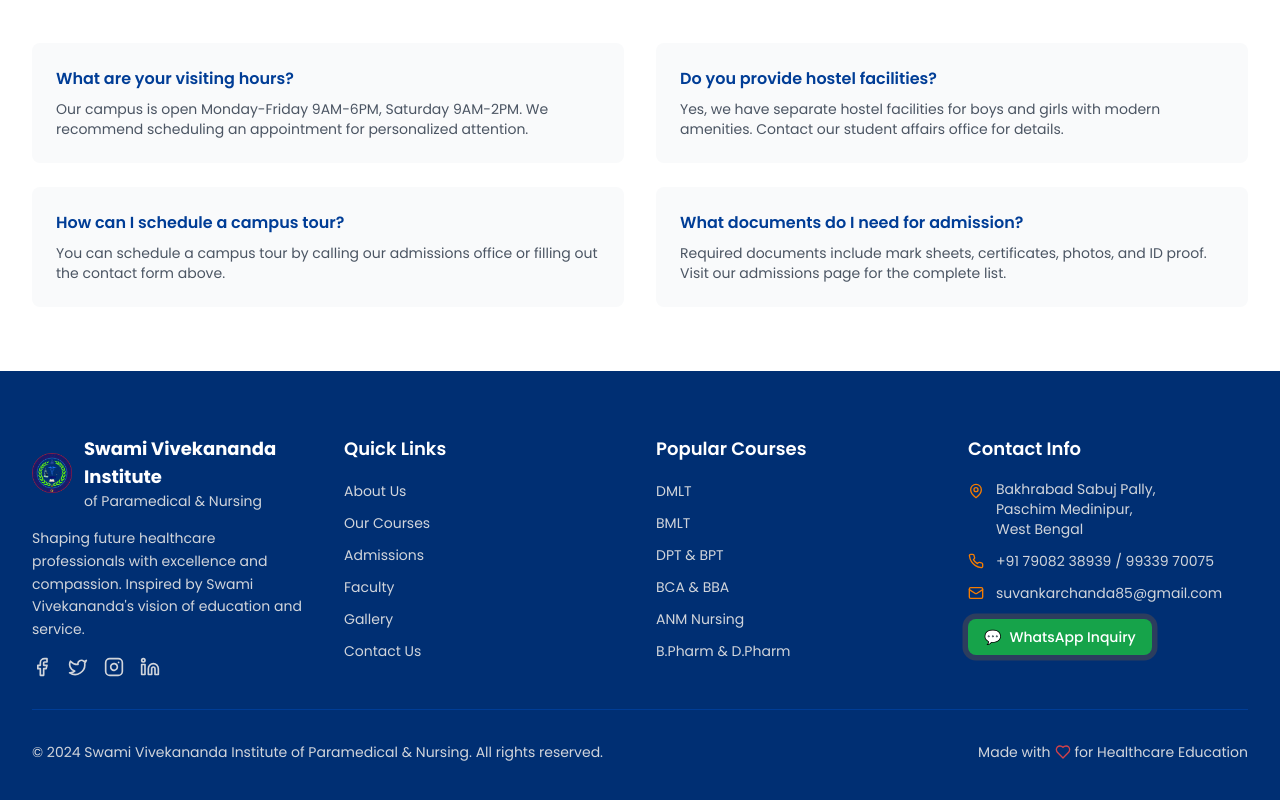
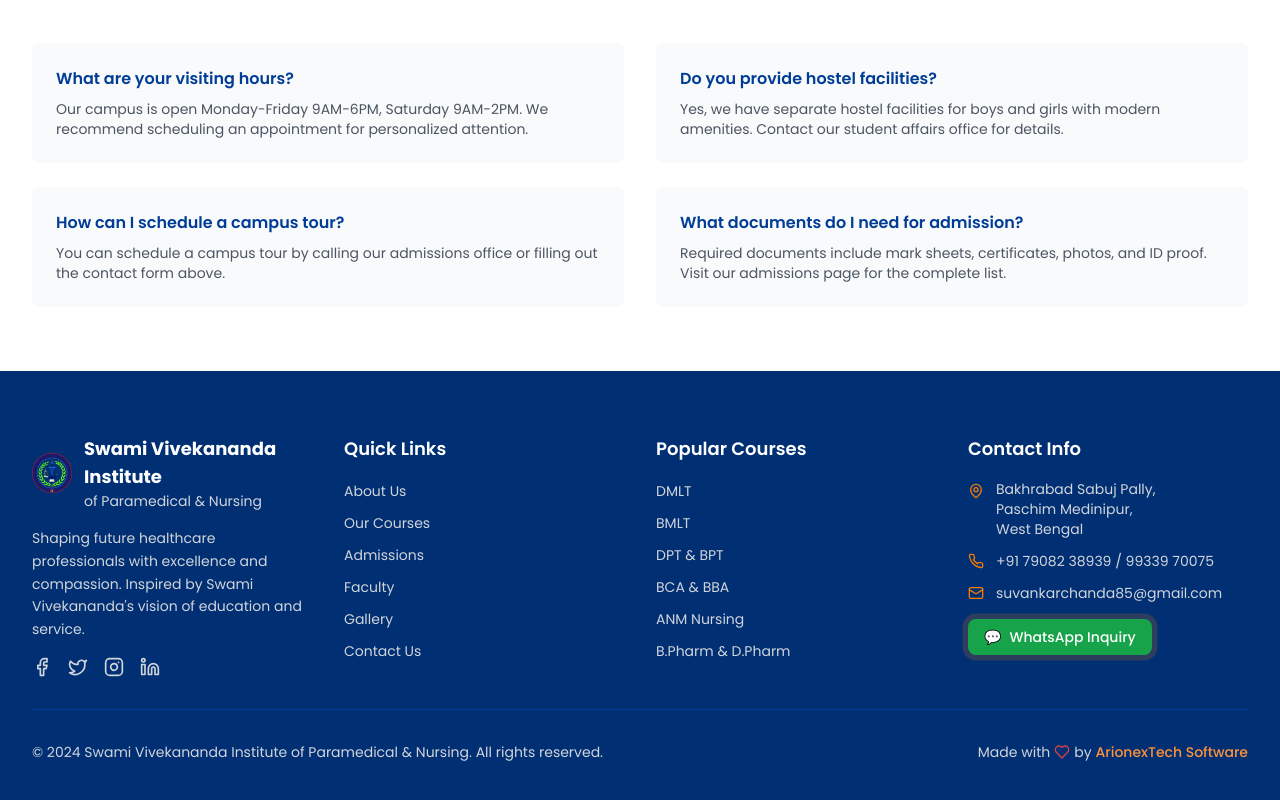
Before and after one commit to Manishmatre/Swami-Vivekananda-Institute-of-Paramedical-Nursing, a React (Vite) app: page /contact in a window 1280 px wide. Shown: the part 3074-3874 px from the top of the page. Built offline with nearby package versions, Linux system fonts and the light colour scheme.

Commit message:
updated development company name

```diff
--- a/src/components/Footer.jsx
+++ b/src/components/Footer.jsx
@@ -113,7 +113,15 @@
               © 2024 Swami Vivekananda Institute of Paramedical & Nursing. All rights reserved.
             </p>
             <p className="text-gray-300 text-sm flex items-center">
-              Made with <Heart size={16} className="text-red-500 mx-1 animate-pulse" /> for Healthcare Education
+              Made with <Heart size={16} className="text-red-500 mx-1 animate-pulse" /> by
+              <a
+                href="https://arionextech.com"
+                target="_blank"
+                rel="noopener noreferrer"
+                className="ml-1 text-orange-400 hover:text-orange-300 font-medium transition-colors hover:underline"
+              >
+                ArionexTech Software
+              </a>
             </p>
           </div>
         </div>
```
